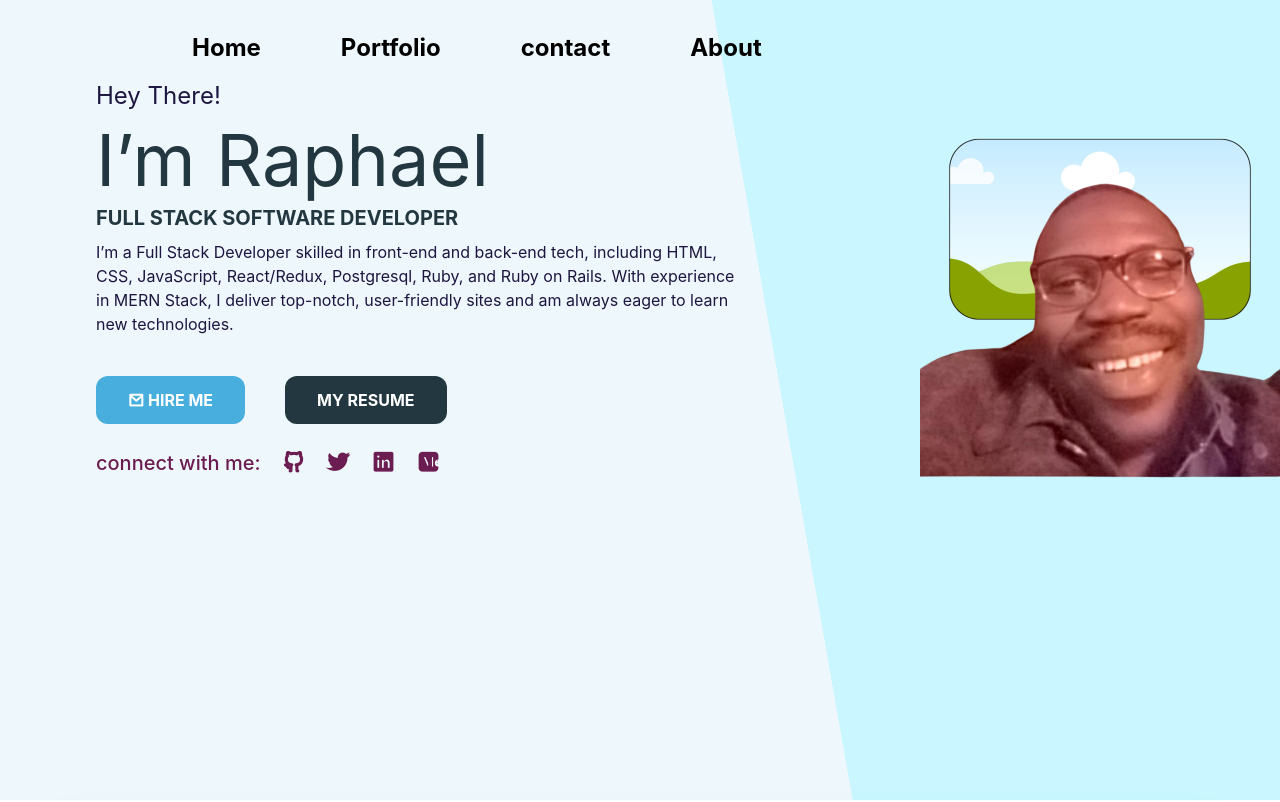
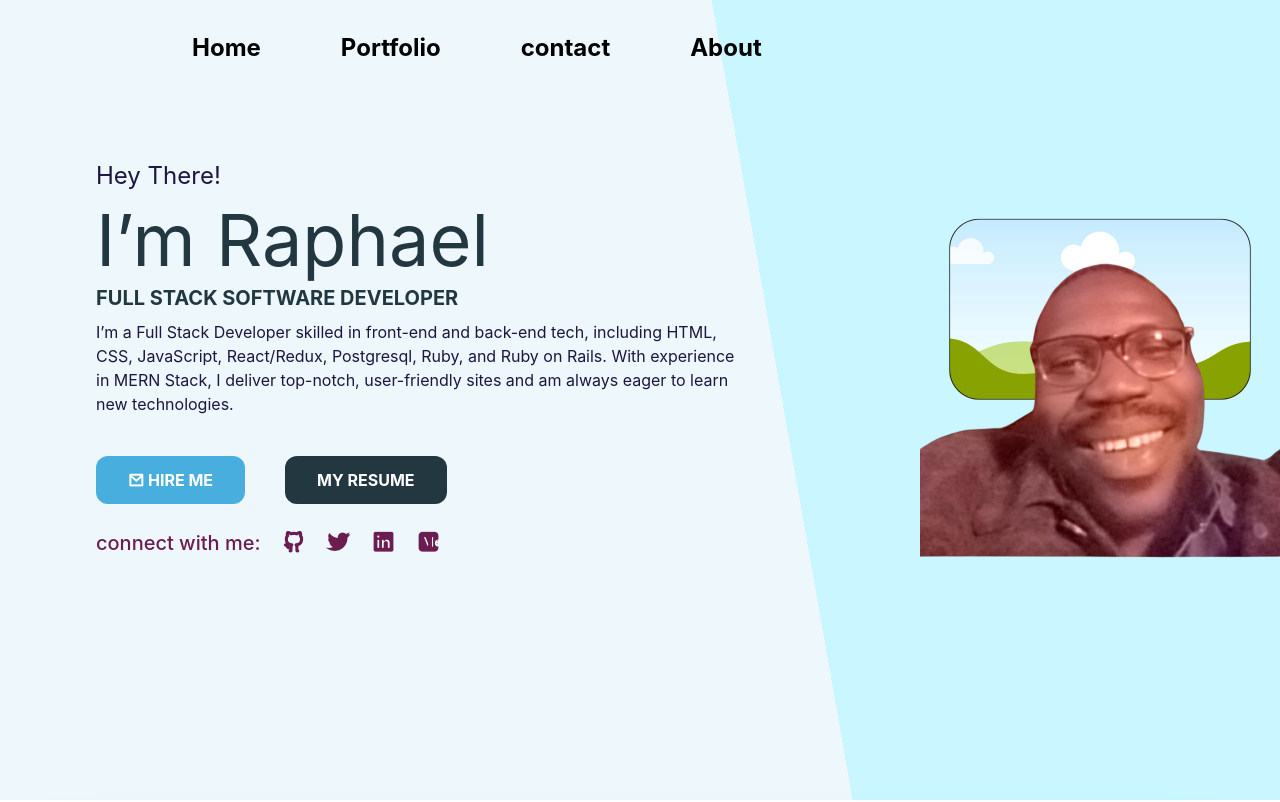
Before and after one commit to eerapheal/portfolio, a Next.js app: page / in a window 1280 px wide. Shown: the top 802 px of the page. Built offline with nearby package versions, Linux system fonts and the light colour scheme.

Commit message:
padding top add

```diff
--- a/src/app/contact/page.jsx
+++ b/src/app/contact/page.jsx
@@ -10,7 +10,7 @@ const Contact = () => {
   return (
     <React.Fragment>
       <div
-        className="home flex items-center justify-center flex-col bg:opacity-95 bg-[#223740]"
+        className="home flex md:pt-20 items-center justify-center flex-col bg:opacity-95 bg-[#223740]"
         style={{
           backgroundImage:
             "linear-gradient(80deg, #eef7fb 0 60%,  #C9F6FF 0% 100%)",
--- a/src/components/HomeCard/HomeCard.jsx
+++ b/src/components/HomeCard/HomeCard.jsx
@@ -8,7 +8,7 @@ const HomeCard = () => {
   return (
     <React.Fragment>
       <div
-        className="home"
+        className="md:pt-20"
         style={{
           backgroundImage:
             "linear-gradient(80deg, #eef7fb 0 60%,  #C9F6FF 0% 100%)",
@@ -22,7 +22,7 @@ const HomeCard = () => {
           <div className="grid grid-flow-col-12">
             <div className="bg-white flex flex-col justify-center md:flex-row col-span-12 md-col-span-5 md:bg-transparent">
               <div className="container m-auto">
-                <div className="sm:pl-10 lg:pl-24 pl-0 py-20 md:py-0 md:text-start text-center mt-20">
+                <div className="sm:pl-10 lg:pl-24 pl-0 py-20 md:py-0 text-start mt-20">
                   <p className="text-[#1c1641] text-3xl md:text-base lg:text-2xl text-semibold">
                     Hey There!
                   </p>
```
